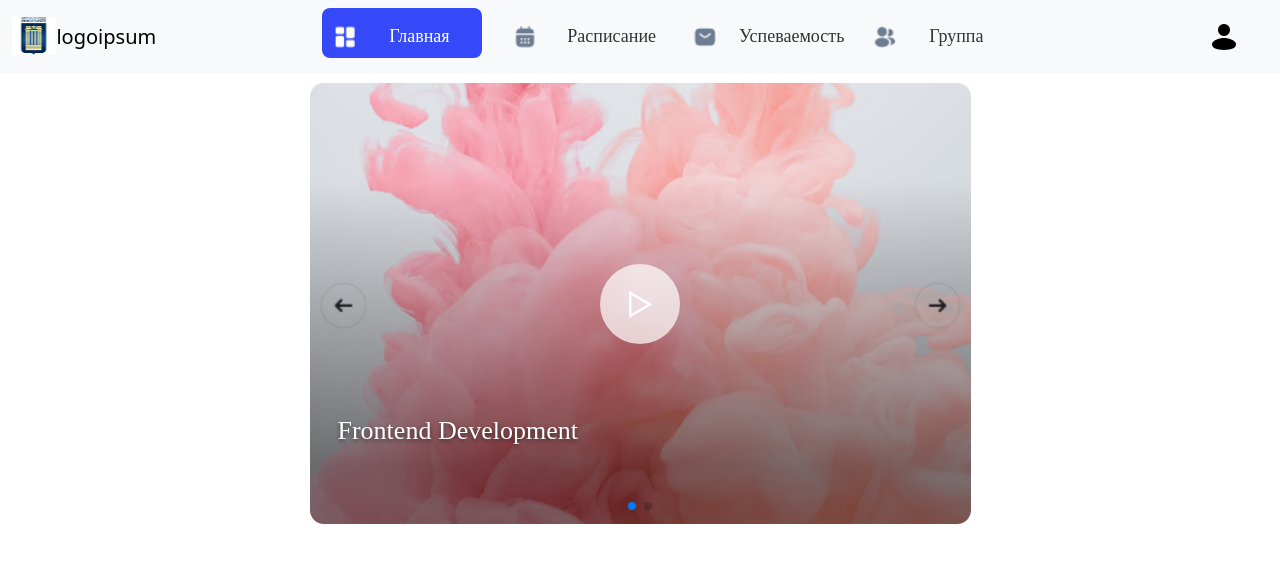
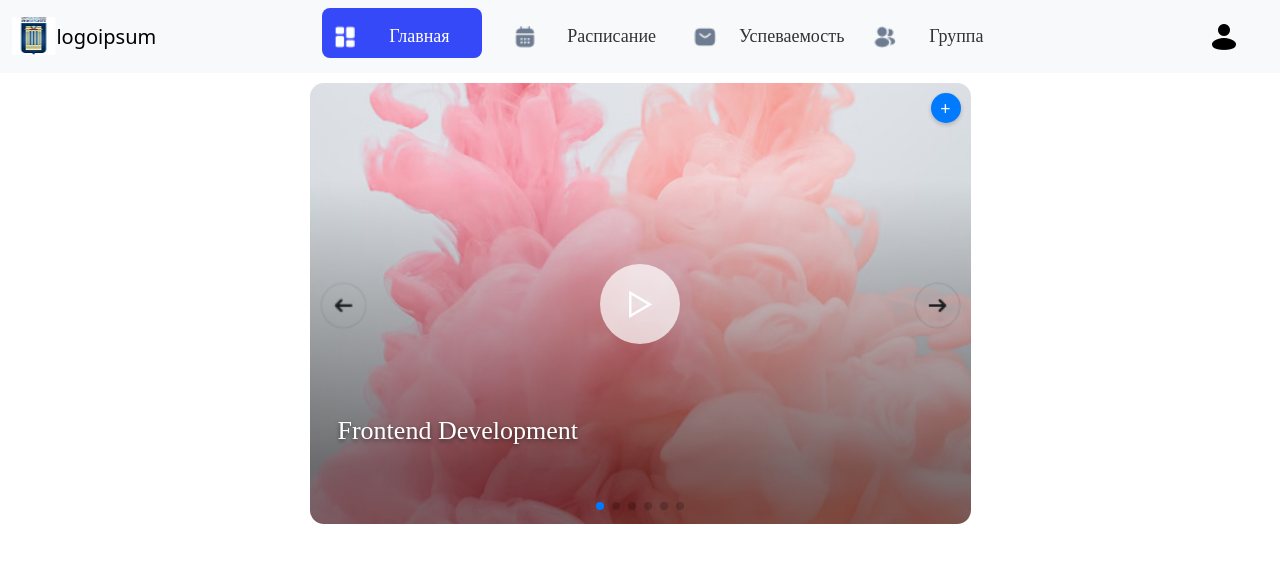
Before and after one commit to Rubick1337/JournalUniversity, a React (Create React App) app in the folder Client/journal/: page /welcome in a window 1280 px wide. Shown: the top 574 px of the page. Built offline with nearby package versions, Linux system fonts and the light colour scheme.

Commit message:
feat: add expand button for slide

```diff
--- a/Client/journal/public/TestData/disciplines.json
+++ b/Client/journal/public/TestData/disciplines.json
@@ -1,9 +1,18 @@
 {
   "1": [
     { "id": 1, "name": "Frontend Development" },
-    { "id": 3, "name": "Data Science" }
+    { "id": 3, "name": "Data Science" },
+    { "id": 4, "name": "Machine Learning" },
+    { "id": 5, "name": "Cloud Computing" },
+    { "id": 6, "name": "Cybersecurity" },
+    { "id": 7, "name": "UI/UX Design" }
   ],
   "2": [
-    { "id": 2, "name": "Backend Development" }
+    { "id": 2, "name": "Backend Development" },
+    { "id": 8, "name": "DevOps Practices" },
+    { "id": 9, "name": "Technical Writing" },
+    { "id": 10, "name": "Microservices Architecture" },
+    { "id": 11, "name": "API Design" },
+    { "id": 12, "name": "Agile Methodologies" }
   ]
 }
--- a/Client/journal/src/components/ScheduleDay/ScheduleDay.jsx
+++ b/Client/journal/src/components/ScheduleDay/ScheduleDay.jsx
@@ -21,7 +21,9 @@ const ScheduleDay = () => {
     useEffect(() => {
         const today = new Date();
         const dayIndex = today.getDay(); // 0 (воскресенье) - 6 (суббота)
-        const todayDay = daysOfWeek[dayIndex === 0 ? 6 : dayIndex - 1]; // Воскресенье не учитываем
+
+        // Если день недели — воскресенье, устанавливаем понедельник как выбранный день
+        const todayDay = dayIndex === 0 ? daysOfWeek[0] : daysOfWeek[dayIndex - 1]; // Воскресенье игнорируем
         setSelectedDay(todayDay.full);
 
         // Определяем верхняя или нижняя неделя
--- a/Client/journal/src/components/Slider/Slider.jsx
+++ b/Client/journal/src/components/Slider/Slider.jsx
@@ -1,38 +1,80 @@
-import React, { useEffect, useState } from 'react';
-import axios from 'axios';
-import { Swiper, SwiperSlide } from 'swiper/react';
-import { Navigation, Pagination, Mousewheel } from 'swiper/modules';
-import 'swiper/css';
-import 'swiper/css/navigation';
-import 'swiper/css/pagination';
-import './SliderStyle.css';
-import backgroundImage from '../../images/background.png';
+import React, { useEffect, useState, useRef } from "react";
+import axios from "axios";
+import { Swiper, SwiperSlide } from "swiper/react";
+import { Navigation, Pagination, Mousewheel } from "swiper/modules";
+import "swiper/css";
+import "swiper/css/navigation";
+import "swiper/css/pagination";
+import "./SliderStyle.css";
+import backgroundImage from "../../images/background.png";
 
 const Slider = ({ studentId }) => {
     const [disciplines, setDisciplines] = useState([]);
+    const [expanded, setExpanded] = useState(false);
+    const swiperRef = useRef(null);
 
     useEffect(() => {
-        axios.get('/TestData/disciplines.json')
-            .then(response => setDisciplines(response.data[studentId] || []))
-            .catch(error => console.error('Ошибка загрузки данных:', error));
+        axios
+            .get("/TestData/disciplines.json")
+            .then((response) => setDisciplines(response.data[studentId] || []))
+            .catch((error) => console.error("Ошибка загрузки данных:", error));
     }, [studentId]);
 
+    const handleSliderClick = (e) => {
+        if (expanded && swiperRef.current) {
+            const { left, width } = e.currentTarget.getBoundingClientRect();
+            const clickPosition = e.clientX;
+            const edgeBoundary = width * 0.1;
+
+            if (clickPosition < left + edgeBoundary) {
+                swiperRef.current.swiper.slidePrev();
+            } else if (clickPosition > left + width - edgeBoundary) {
+                swiperRef.current.swiper.slideNext();
+            }
+        }
+    };
+
+    const handlePlayClick = (e) => {
+        e.stopPropagation();
+        console.log("Play button clicked");
+    };
+
     return (
-        <div className="swiper-container">
+        <div
+            className={`swiper-container ${expanded ? "expanded" : ""}`}
+            onClick={expanded ? handleSliderClick : undefined}
+        >
+            <button
+                className="small-expand-button"
+                onClick={() => setExpanded((prev) => !prev)}
+                title={expanded ? "Свернуть" : "Расширить"}
+            >
+                {expanded ? "-" : "+"}
+            </button>
+
             <Swiper
+                ref={swiperRef}
                 modules={[Navigation, Pagination, Mousewheel]}
-                navigation
+                navigation={!expanded}
                 pagination={{ clickable: true }}
-                spaceBetween={50}
-                slidesPerView={1}
+                spaceBetween={20}
+                slidesPerView={expanded ? 3 : 1}
                 loop={true}
                 mousewheel={true}
             >
                 {disciplines.length > 0 ? (
-                    disciplines.map(discipline => (
+                    disciplines.map((discipline) => (
                         <SwiperSlide key={discipline.id}>
-                            <div className="swiper-slide" style={{ backgroundImage: `url(${backgroundImage})` }}>
-                                <button className="play-button">&#9655;</button>
+                            <div
+                                className="swiper-slide"
+                                style={{ backgroundImage: `url(${backgroundImage})` }}
+                            >
+                                <button
+                                    className="play-button"
+                                    onClick={handlePlayClick}
+                                >
+                                    &#9655;
+                                </button>
                                 <div className="slide-content">
                                     <h2>{discipline.name}</h2>
                                 </div>
--- a/Client/journal/src/components/Slider/SliderStyle.css
+++ b/Client/journal/src/components/Slider/SliderStyle.css
@@ -69,3 +69,31 @@
 .swiper-button-prev::after {
     display: none;
 }
+
+.small-expand-button {
+    position: absolute;
+    top: 10px;
+    right: 10px;
+    width: 30px;
+    height: 30px;
+    background-color: #007bff;
+    color: white;
+    border: none;
+    border-radius: 50%;
+    font-size: 18px;
+    cursor: pointer;
+    box-shadow: 0 2px 4px rgba(0, 0, 0, 0.2);
+    display: flex;
+    align-items: center;
+    justify-content: center;
+    z-index: 2;
+}
+
+.small-expand-button:hover {
+    background-color: #0056b3;
+}
+
+.swiper-container.expanded .swiper-button-next,
+.swiper-container.expanded .swiper-button-prev {
+    display: none;
+}
```
Also changed, not shown: Client/journal/public/TestData/data.json (+23 -3 lines), 1 other file (tests, documents, lock files or other folders).
